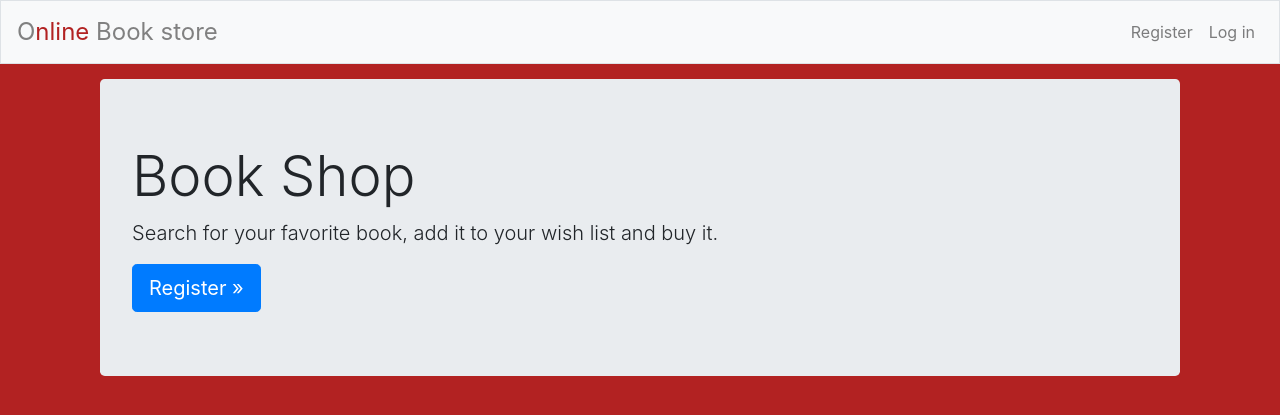
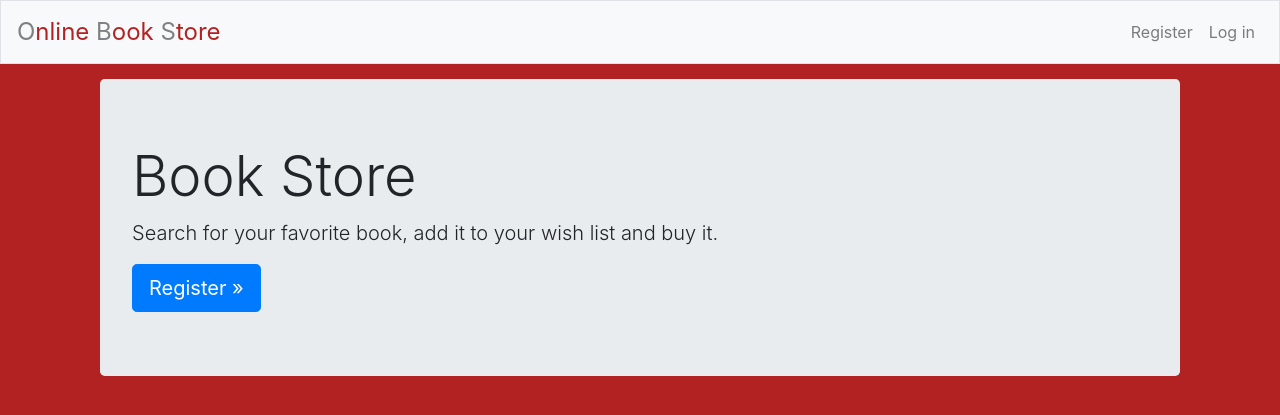
Before and after one commit to danielamaaria/online_store, a Django app: page / in a window 1280 px wide. Shown: the top 415 px of the page. Run offline with Django 3.2, Linux system fonts and the light colour scheme; some libraries are stand-ins or nearby versions.

Commit message:
Update the UI

```diff
--- a/templates/store/base.html
+++ b/templates/store/base.html
@@ -6,7 +6,7 @@
     <meta charset="utf-8">
     <meta name="viewport" content="width=device-width, initial-scale=1,
     shrink-to-fit=no">
-    <title>Book Store</title>
+    <title>Online Book Store</title>
 
     {% bootstrap_css %}
     {% bootstrap_javascript jquery='full' %}
@@ -17,7 +17,9 @@
 <body class="main-background">
 <nav class="navbar navbar-expand-md navbar-light bg-light border">
     <a style="color: grey; font-size: x-large;" class="navbar-brand" href="{% url 'store:index' %}">
-        O<span class="application-color">nline</span> Book store</a>
+        O<span class="application-color">nline</span>
+        B<span class="application-color">ook</span>
+        S<span class="application-color">tore</span></a>
 
     <button class="navbar-toggler" type="button" data-toggle="collapse"
             data-target="#navbarCollapse" aria-controls="navbarCollapse"
@@ -37,12 +39,13 @@
                  <li class="nav-item mx-1">
                     <a class="btn btn-outline-primary" href="{% url 'store:books' %}">Products</a>
                 </li>
+                 <li class="nav-item mx-1">
+                    <a class="btn btn-outline-primary" href="#">Cart</a>
+                </li>
                 <li class="nav-item mx-1">
                     <a class="btn btn-outline-primary" href="#">About me</a>
                 </li>
-                <li class="nav-item mx-1 mr-2">
-                    <a class="btn btn-outline-primary" href="#">Cart</a>
-                </li>
+
 
 {#                <div style="width: 1px; height: 19px; margin-top: 12px; margin-right: 11px; margin-left: 3px;#}
 {#                background-color: grey;"></div>#}
--- a/templates/store/index.html
+++ b/templates/store/index.html
@@ -1,7 +1,7 @@
 {% extends "store/base.html" %}
 {% block content %}
    <div class="jumbotron" style="margin-top: 15px;">
-    <h1 class="display-4">Book Shop</h1>
+    <h1 class="display-4">Book Store</h1>
     <p class="lead">Search for your favorite book, add it to your wish list and buy it.</p>
 
     {% if user.is_authenticated %}
```
